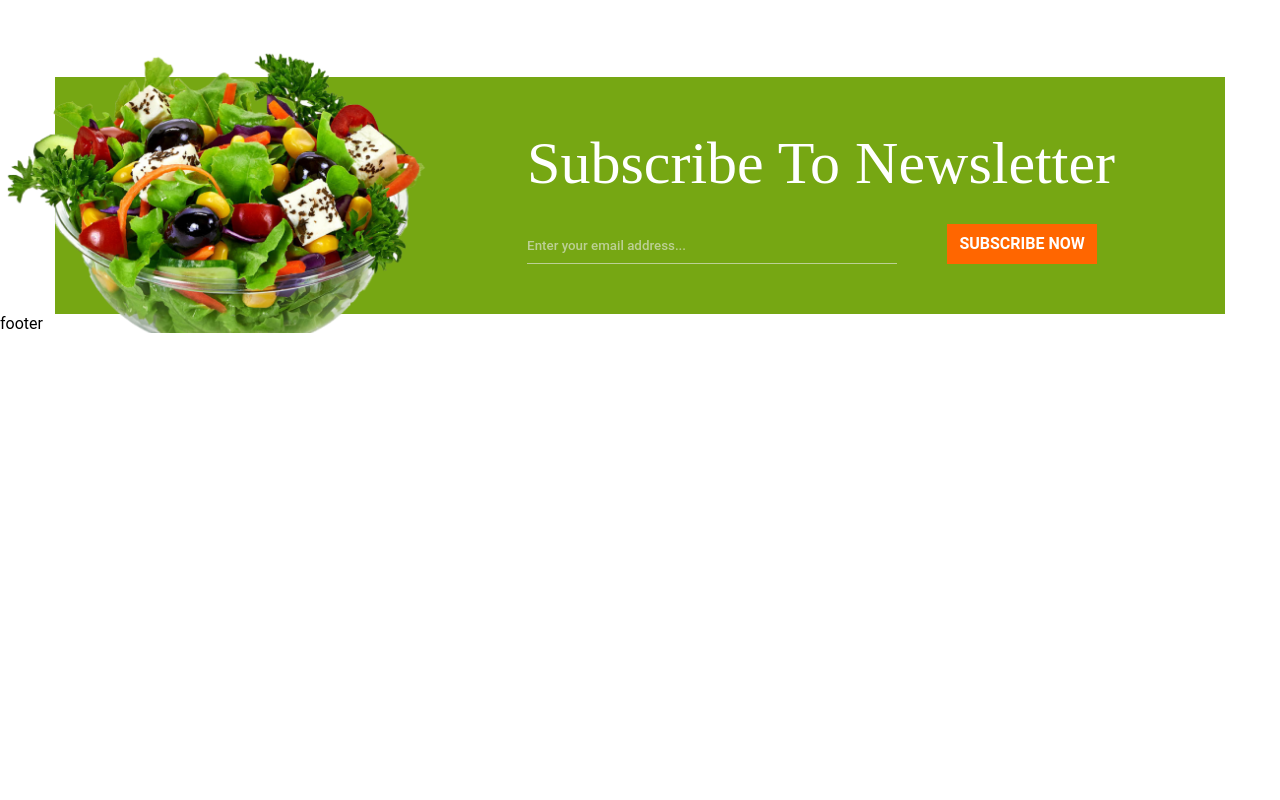
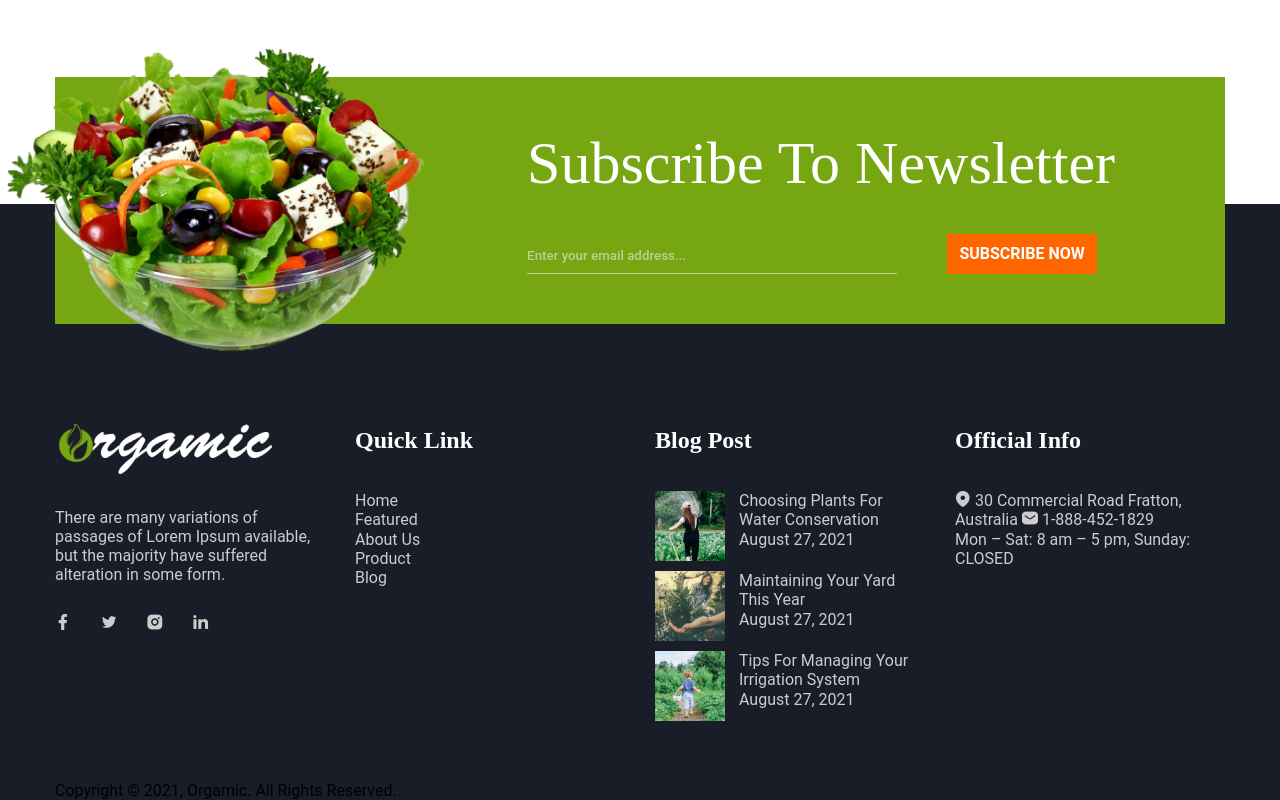
Before and after one commit to Lidija-Jezova/orgamic, a website: page src/html/index.html in a window 1280 px wide. Shown: the part 10779-11579 px from the top of the page. Before the commit the page ends 11112 px from the top, so only its background shows below. Drawn offline with nearby package versions, Linux system fonts and the light colour scheme; files that its build step writes are made by us from their sources; files whose address does not match are found by name; a web font is replaced by a local one.

Commit message:
Add footer

```diff
--- a/src/html/chunk/footer.html
+++ b/src/html/chunk/footer.html
@@ -1 +1,121 @@
-<footer>footer</footer>
+<footer class="footer">
+	<div class="footer__top footer-top">
+		<div class="footer-top__container _container">
+			<div class="footer-top__orgamic footer-top-orgamic">
+				<a class="footer-top__title footer-top-orgamic__logo logo">
+					<img src="../../img/footer/logo.png" alt="logo">
+				</a>
+				<div class="footer-top-orgamic__content">
+					<div class="footer-top-orgamic__text">
+						<p>
+							There are many variations of passages of Lorem Ipsum available, but the majority have suffered
+							alteration in some form.
+						</p>
+					</div>
+					<div class="footer-top-orgamic__socials">
+						<a class="footer-top-orgamic__social icon-fb" href="https://www.facebook.com/"></a>
+						<a class="footer-top-orgamic__social icon-twitter" href="https://www.twitter.com"></a>
+						<a class="footer-top-orgamic__social icon-instagram" href="https://www.instagram.com"></a>
+						<a class="footer-top-orgamic__social icon-linkedin" href="https://www.linkedin.com"></a>
+					</div>
+				</div>
+			</div>
+			<div class="footer-top__menu footer-top-menu">
+				<h4 class="footer-top__title">
+					Quick Link
+				</h4>
+				<ul class="footer-top-menu__list">
+					<li class="footer-top-menu__item">
+						<a class="footer-top-menu__link" href="#">Home</a>
+					</li>
+					<li class="footer-top-menu__item">
+						<a class="footer-top-menu__link" href="#">Featured</a>
+					</li>
+					<li class="footer-top-menu__item">
+						<a class="footer-top-menu__link" href="#">About Us</a>
+					</li>
+					<li class="footer-top-menu__item">
+						<a class="footer-top-menu__link" href="#">Product</a>
+					</li>
+					<li class="footer-top-menu__item">
+						<a class="footer-top-menu__link" href="#">Blog</a>
+					</li>
+				</ul>
+			</div>
+			<div class="footer-top__blog footer-top-blog">
+				<h4 class="footer-top__title">
+					Blog Post
+				</h4>
+				<div class="footer-top-blog__items">
+					<div class="footer-top-blog__item">
+						<div class="footer-top-blog__img">
+							<img src="../../img/footer/blog-post/blog-1.jpg" alt="blog-1">
+						</div>
+						<div class="footer-top-blog__content">
+							<h5 class="footer-top-blog__title">
+								<a href="#">Choosing Plants For Water Conservation</a>
+							</h5>
+							<div class="footer-top-blog__date">August 27, 2021</div>
+						</div>
+					</div>
+					<div class="footer-top-blog__item">
+						<div class="footer-top-blog__img">
+							<img src="../../img/footer/blog-post/blog-2.jpg" alt="blog-2">
+						</div>
+						<div class="footer-top-blog__content">
+							<h5 class="footer-top-blog__title">
+								<a href="#">Maintaining Your Yard
+									This Year
+								</a>
+							</h5>
+							<div class="footer-top-blog__date">August 27, 2021</div>
+						</div>
+					</div>
+					<div class="footer-top-blog__item">
+						<div class="footer-top-blog__img">
+							<img src="../../img/footer/blog-post/blog-3.jpg" alt="blog-3">
+						</div>
+						<div class="footer-top-blog__content">
+							<h5 class="footer-top-blog__title">
+								<a href="#">Tips For Managing Your
+									Irrigation System
+								</a>
+							</h5>
+							<div class="footer-top-blog__date">August 27, 2021</div>
+						</div>
+					</div>
+				</div>
+			</div>
+			<div class="footer-top__info footer-top-info">
+				<h4 class="footer-top__title">
+					Official Info
+				</h4>
+				<div class="footer-top-info__content">
+					<div class="footer-top-info__links">
+						<a class="footer-top-info__link icon-location" href="#">
+							30 Commercial Road
+							Fratton, Australia
+						</a>
+						<a class="footer-top-info__link icon-email" href="tel:1884521829">
+							1-888-452-1829
+						</a>
+					</div>
+					<div class="footer-top-info__hours">
+						<h6 class="footer-top-info__title"></h6>
+						<div class="footer-top-info__text">
+							Mon – Sat: 8 am – 5 pm,
+							Sunday: CLOSED
+						</div>
+					</div>
+				</div>
+			</div>
+		</div>
+	</div>
+	<div class="footer__bottom footer-bottom">
+		<div class="footer-bottom__container _container">
+			<div class="footer-bottom__copyright">
+				Copyright © 2021, Orgamic. All Rights Reserved.
+			</div>
+		</div>
+	</div>
+</footer>
--- /dev/null
+++ b/src/scss/modules/_footer.scss
@@ -0,0 +1,180 @@
+.footer {
+
+	margin-top: -120px;
+	background-color: $color-dark;
+
+	// .footer__top
+
+	&__top {
+		padding: 220px 0 60px;
+		color: $color-gray-neutral;
+	}
+
+	// .footer__bottom
+
+	&__bottom {}
+}
+
+.footer-top {
+
+	// .footer-top__container
+
+	&__container {
+		display: grid;
+		grid-template-columns: repeat(auto-fit, minmax(270px, 1fr));
+		gap: 30px;
+	}
+
+	// .footer-top__orgamic
+
+	&__orgamic {}
+
+	// .footer-top__menu
+
+	&__menu {}
+
+	// .footer-top__title
+
+	&__title {
+		display: inline-block;
+		font-family: 'Oswald';
+		font-weight: 600;
+		font-size: rem(24px);
+		line-height: 1.4;
+		color: $color-white;
+
+		&:not(:last-child) {
+			margin-bottom: 34px;
+		}
+	}
+
+	// .footer-top__blog
+
+	&__blog {}
+
+	// .footer-top__info
+
+	&__info {}
+}
+
+.footer-top-orgamic {
+
+	// .footer-top-orgamic__logo
+
+	&__logo {}
+
+	// .footer-top-orgamic__content
+
+
+	&__content {
+		display: flex;
+		flex-direction: column;
+		gap: 30px;
+	}
+
+	// .footer-top-orgamic__text
+
+	&__text {}
+
+	// .footer-top-orgamic__socials
+
+	&__socials {
+		display: flex;
+		gap: 30px;
+	}
+
+	// .footer-top-orgamic__social
+
+	&__social {}
+}
+
+.footer-top-menu {
+
+	// .footer-top-menu__list
+
+	&__list {}
+
+	// .footer-top-menu__item
+
+	&__item {}
+
+	// .footer-top-menu__link
+
+	&__link {}
+}
+
+.footer-top-blog {
+
+	// .footer-top-blog__items
+
+	&__items {
+		display: flex;
+		flex-direction: column;
+		gap: 10px;
+	}
+
+	// .footer-top-blog__item
+
+	&__item {
+		display: flex;
+		gap: 14px;
+	}
+
+	// .footer-top-blog__img
+
+	&__img {
+		position: relative;
+		width: 70px;
+		height: 70px;
+	}
+
+	// .footer-top-blog__content
+
+	&__content {}
+
+	// .footer-top-blog__title
+
+	&__title {}
+
+	// .footer-top-blog__date
+
+	&__date {}
+}
+
+.footer-top-info {
+
+	// .footer-top-info__content
+
+	&__content {}
+
+	// .footer-top-info__links
+
+	&__links {}
+
+	// .footer-top-info__link
+
+	&__link {}
+
+	// .footer-top-info__hours
+
+	&__hours {}
+
+	// .footer-top-info__title
+
+	&__title {}
+
+	// .footer-top-info__text
+
+	&__text {}
+}
+
+.footer-bottom {
+
+	// .footer-bottom__container
+
+	&__container {}
+
+	// .footer-bottom__copyright
+
+	&__copyright {}
+}
--- a/src/scss/modules/_subscribe.scss
+++ b/src/scss/modules/_subscribe.scss
@@ -40,7 +40,7 @@
 	&__img {
 		position: absolute;
 		left: -5%;
-		top: -12%;
+		top: -16%;
 		width: 38%;
 		height: 128%;
 
@@ -92,7 +92,7 @@
 
 	&__content {
 		&>*:not(:last-child) {
-			margin-bottom: 25px;
+			margin-bottom: 35px;
 
 			@media (max-width: $breakpoint480) {
 				margin-bottom: 20px;
```
Also changed, not shown: src/img/footer/logo.png (added).
